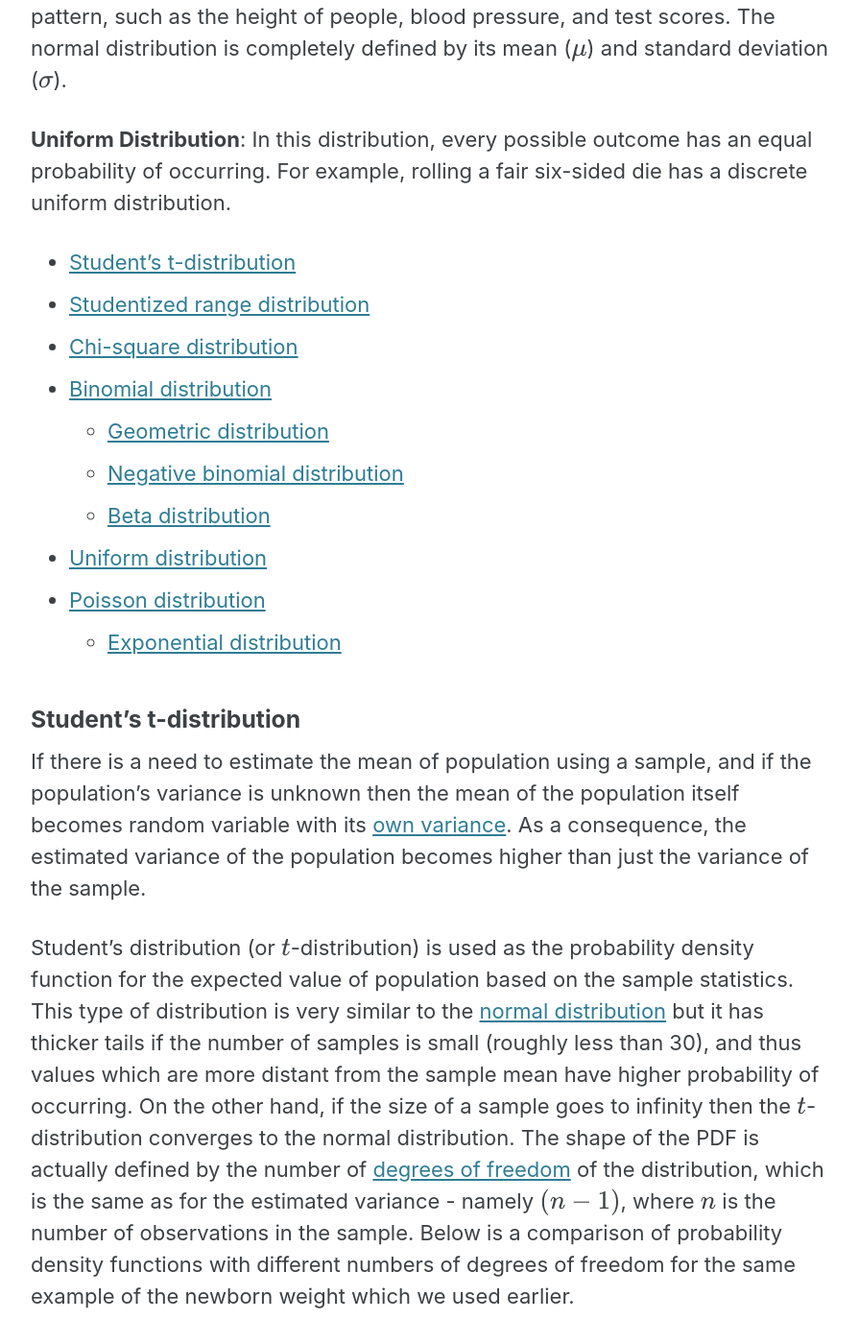
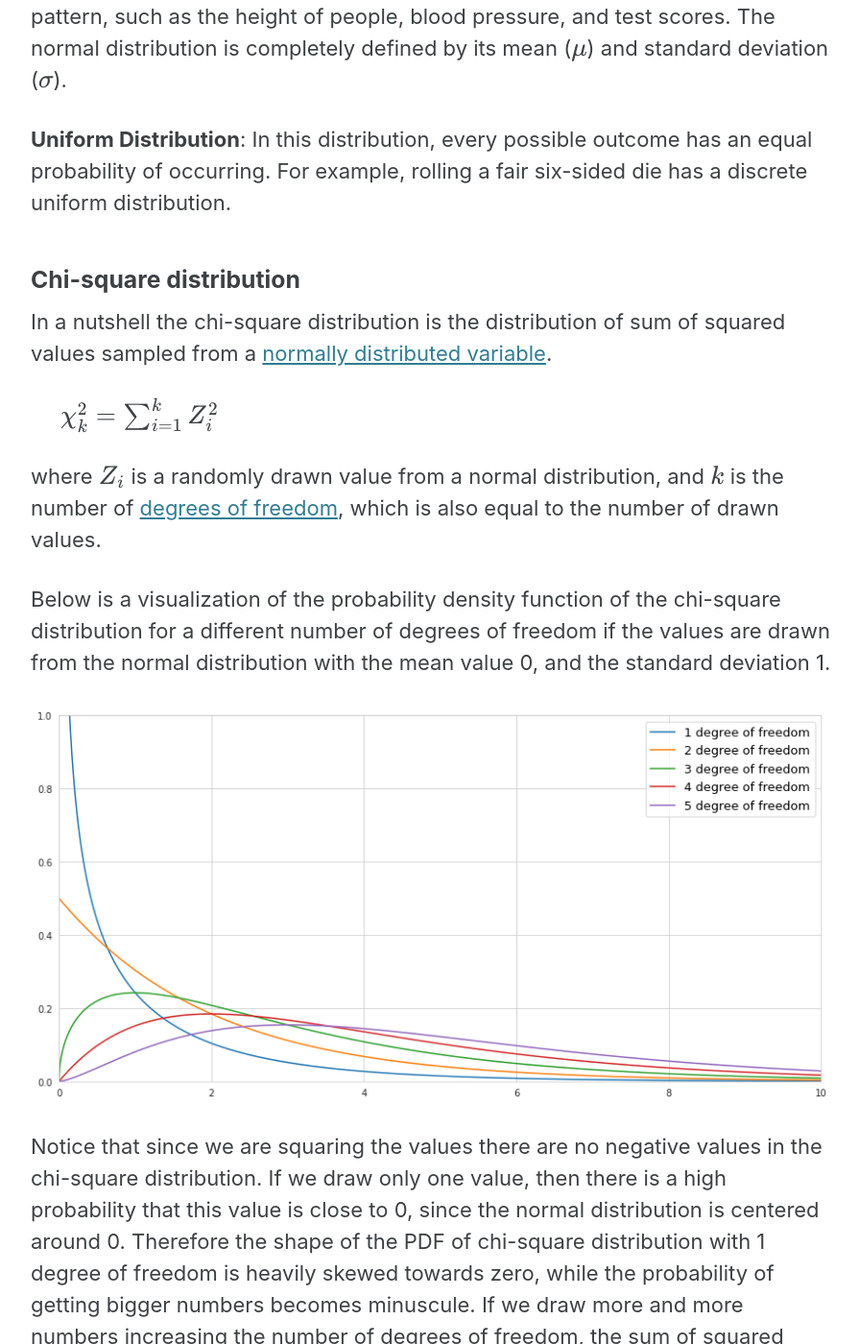
Before and after one commit to vzahorui/vzahorui.github.io, a Jekyll site: the page built from _posts/2021-03-27-statistical-distributions.md, in a window 1280 px wide and 1400 px high, scrolled down 2033 px. Shown: the whole window at 96% size, without its empty margins (190-1085 px from the left). Built offline with Jekyll 4.4.1, drawn with Linux system fonts in a browser that asks for light colours; cached includes are drawn as plain includes; formulas are drawn with MathJax 3; some of the changed text lies outside the part shown.

Commit message:
added articel on student distribution

```diff
--- a/_posts/2021-03-27-statistical-distributions.md
+++ b/_posts/2021-03-27-statistical-distributions.md
@@ -2,7 +2,7 @@
 layout: single
 title: "Probability Distributions"
 category: "Probability & Statistics"
-tags: probability-distribution probability normal-distribution statistics central-limit-theorem Student's-distribution t-distribution probability-mass-function probability-density-function PDF degrees-of-freedom chi-square-distribution binomial-distribution Bernoulli-trial geometric-distribution exponential-distribution poisson-distribution uniform-distribution negative-binomial-distribution studentized-range-distribution beta-distribution gamma-function Gaussian-distribution
+tags: probability-distribution probability normal-distribution statistics central-limit-theorem probability-mass-function PMF probability-density-function PDF chi-square-distribution binomial-distribution Bernoulli-trial geometric-distribution exponential-distribution poisson-distribution uniform-distribution negative-binomial-distribution studentized-range-distribution beta-distribution gamma-function Gaussian-distribution
 date: 2025-08-25
 ---
 
@@ -38,49 +38,8 @@
 
 
 
-* [Student's t-distribution](#student_distribution)
-* [Studentized range distribution](#studentized_distribution)
-* [Chi-square distribution](#chi_distribution)
-* [Binomial distribution](#binomial_distribution)
-  * [Geometric distribution](#geometric_distribution)
-  * [Negative binomial distribution](#negative_binomial_distribution)
-  * [Beta distribution](#beta_distribution)
-* [Uniform distribution](#uniform_distribution)
-* [Poisson distribution](#poisson_distribution)
-  * [Exponential distribution](#exponential_distribution)
 
 
-
-
-<div id='student_distribution'/>
-### Student's t-distribution
-
-If there is a need to estimate the mean of population using a sample, and if the population's variance is unknown then the mean of the population itself becomes random variable with its [own variance]({{ site.baseurl }}{% link _posts/2021-01-16-sampling-distribution.md %}). As a consequence, the estimated variance of the population becomes higher than just the variance of the sample.
-
-Student's distribution (or $t$-distribution) is used as the probability density function for the expected value of population based on the sample statistics. This type of distribution is very similar to the [normal distribution]({{ site.baseurl }}{% link _posts/2025-08-23-normal-distribution.md %}) but it has thicker tails if the number of samples is small (roughly less than 30), and thus values which are more distant from the sample mean have higher probability of occurring. On the other hand, if the size of a sample goes to infinity then the $t$-distribution converges to the normal distribution. The shape of the PDF is actually defined by the number of [degrees of freedom]({{ site.baseurl }}{% link _posts/2021-03-19-degrees-of-freedom.md %}) of the distribution, which is the same as for the estimated variance - namely $(n-1)$, where $n$ is the number of observations in the sample. Below is a comparison of probability density functions with different numbers of degrees of freedom for the same example of the newborn weight which we used earlier.
-
-![](/assets/images/probability/normal_and_t_distributions.png){: .align-center}
-
-Similarly to $z$-scores for the normal distribution, for $t$-distribution there are also tables of precomputed values for different numbers of degrees of freedom, so no need to perform integration when calculating probability.
-<a href="#page-title" class="back-to-top">{{ site.data.ui-text[site.locale].back_to_top | default: 'Back to Top' }} &uarr;</a>
-
-<div id='studentized_distribution'/>
-### Studentized range distribution
-
-This type of distribution is used in [hypothesis testing]({{ site.baseurl }}{% link _posts/2021-01-21-hypothesis-testing.md %}) when the means of [more than two samples]({{ site.baseurl }}{% link _posts/2021-03-22-hypothesis-test-parametric-statistics.md %}#mean_more_samples) are tested for being equal (whether or not all samples come from the same [normal distribution]({{ site.baseurl }}{% link _posts/2025-08-23-normal-distribution.md %})).
-
-If multiple samples of the same size are drawn from the same population then the following statistic will follow the studentized range distribution:
-
-&nbsp;&nbsp;&nbsp;&nbsp;
-$q = \frac{\bar x_{max} - \bar x_{min}}{\frac{s}{\sqrt{n}}}$
-
-where $\bar x_{max}$ and $\bar x_{min}$ are the largest and the smallest means of the samples, $s$ is the pooled standard deviation, and $n$ is the sample size. The number of [degrees of freedom]({{ site.baseurl }}{% link _posts/2021-03-19-degrees-of-freedom.md %}) is selected as for the pooled variance: $k$($n$-1), where $k$ is the number of groups.
-
-If the $q$-statistic exceeds the critical value of the distribution for a given number of samples and degrees of freedom, then the null hypothesis that the two sample means are from the same normal distribution is rejected.
-
-The studentized distribution depends on both the number of samples and the number of degrees of freedom. The more samples - the higher probability that the difference between the largest and the smallest means is due to chance. Therefore, the critical value becomes larger as the number of samples increases.
-
-<a href="#page-title" class="back-to-top">{{ site.data.ui-text[site.locale].back_to_top | default: 'Back to Top' }} &uarr;</a>
 
 <div id='chi_distribution'/>
 ### Chi-square distribution
--- a/assets/js/graph.js
+++ b/assets/js/graph.js
@@ -147,7 +147,7 @@
 function updateLabelVisibility(scale) {
   // Define a zoom threshold and size threshold
   const zoomThreshold = 1.1;
-  const sizeThreshold = 5; // A size of 5 or more will show the label initially
+  const sizeThreshold = 10; // A size of 10 or more will show the label initially
 
   labelNode.style('opacity', d => {
     // The opacity of the label is determined by the node size and zoom level
--- a/index.html
+++ b/index.html
@@ -12,9 +12,11 @@
 {
   "nodes": [
     {"id": "Bayesian Inference", "url": "{{ site.baseurl }}{% link _posts/2022-07-15-bayesian-inference.md %}", "size": 20, "font": 1.5},
+    {"id": "Degrees of Freedom", "url": "{{ site.baseurl }}{% link _posts/2021-03-19-degrees-of-freedom.md %}", "size": 10, "font": 1},
     {"id": "Loss Functions", "url": "{{ site.baseurl }}{% link _posts/2019-10-14-loss-functions.md %}", "size": 30, "font": 2},
     {"id": "Normal Distribution", "url": "{{ site.baseurl }}{% link _posts/2025-08-23-normal-distribution.md %}", "size": 10, "font": 1},
     {"id": "Probability & Statistics", "url": "{{ site.baseurl }}{% link _posts/2025-08-18-probability-statistics.md %}", "size": 30, "font": 2},
+    {"id": "Student's t-distribution", "url": "{{ site.baseurl }}{% link _posts/2025-08-23-student-distribution.md %}", "size": 5, "font": 1},
     {"id": "Tree-like algorithms", "url": "{{ site.baseurl }}{% link _posts/2023-03-28-tree-like-algorithms.md %}", "size": 20, "font": 1.5},
     {"id": "Linear Transformations", "url": "{{ site.baseurl }}{% link _posts/2020-07-08-linear-transformations.md %}", "size": 18, "font": 1.3},
     {"id": "ARIMA", "url":"{{ site.baseurl }}{% link _posts/2022-12-11-ARIMA-models.md %}", "size": 20, "font": 1.5},
```
Also changed, not shown: other parts of index.html (+2 -0 lines), _posts/2021-03-22-hypothesis-test-parametric-statistics.md (+16 -8 lines), _posts/2025-08-23-normal-distribution.md (+2 -0 lines), _posts/2025-08-23-student-distribution.md (added, +49 -0 lines).
